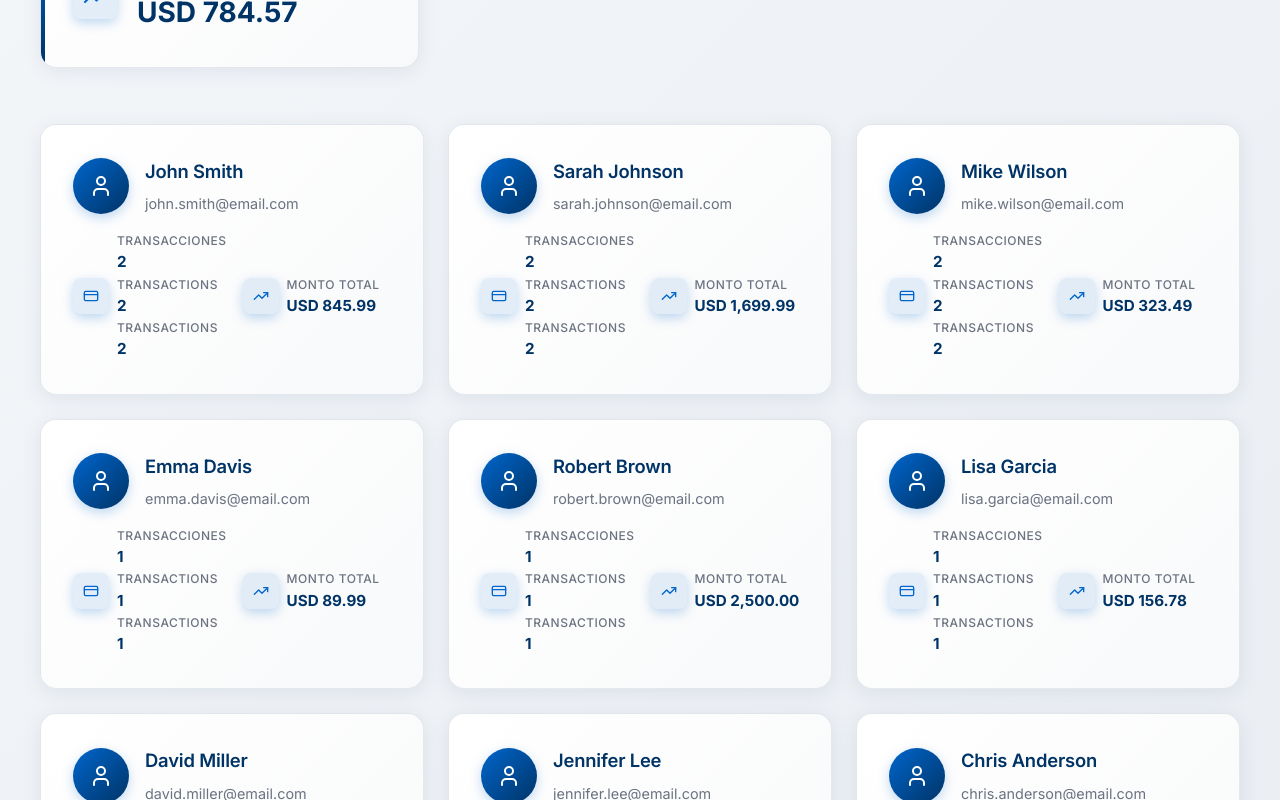
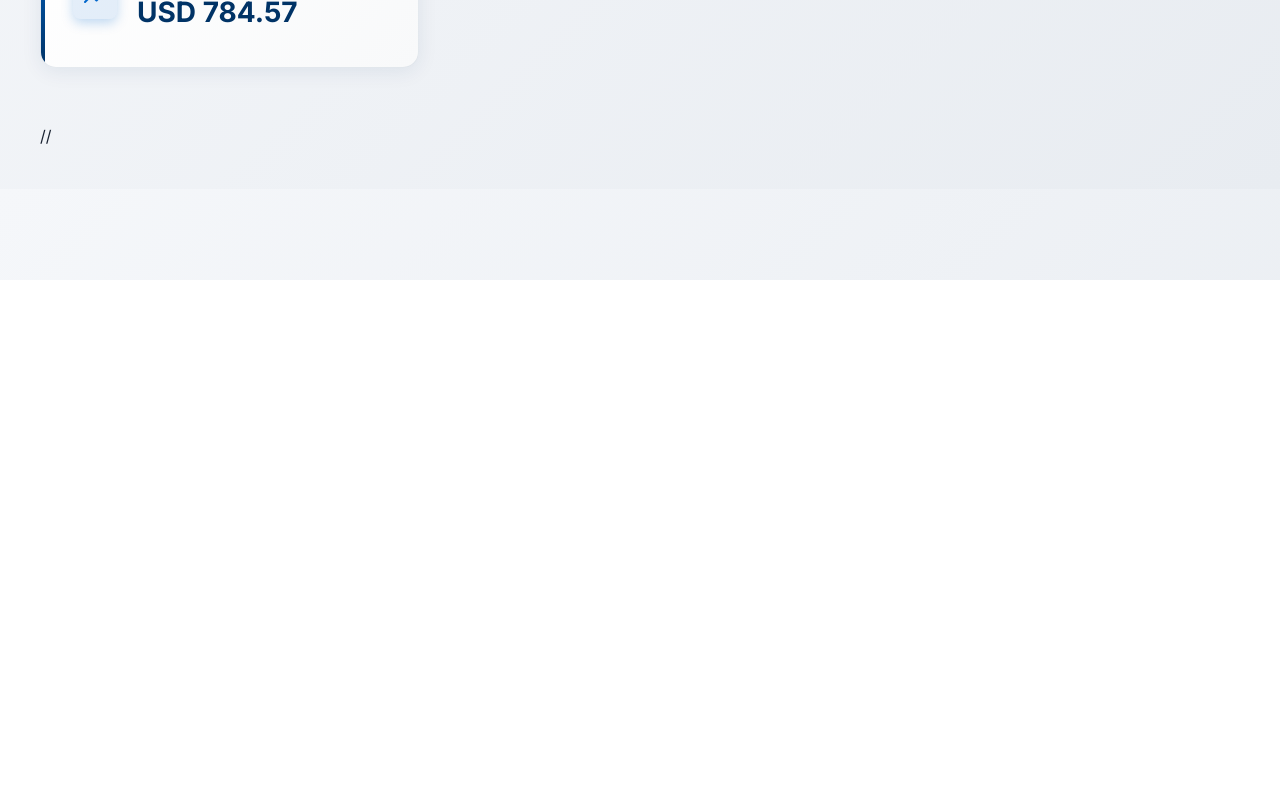
Before and after one commit to mio92/pagos-en-linea, a React (Create React App) app: page / in a window 1280 px wide. Shown: the part 520-1320 px from the top of the page. After the commit the page ends 800 px from the top, so only its background shows below. Built offline with nearby package versions, Linux system fonts and the light colour scheme.

Commit message:
Merge con main

```diff
--- a/src/components/Dashboard.tsx
+++ b/src/components/Dashboard.tsx
@@ -19,14 +19,7 @@ const Dashboard: React.FC = () => {
     return calculateTransactionSummary(mockTransactions);
   }, []);
 
-  const filteredUsers = useMemo(() => {
-    if (!searchTerm) return usersWithTransactions;
 
-    return usersWithTransactions.filter(user =>
-      user.name.toLowerCase().includes(searchTerm.toLowerCase()) ||
-      user.email.toLowerCase().includes(searchTerm.toLowerCase())
-    );
-  }, [usersWithTransactions, searchTerm]);
 
   if (selectedUser) {
     return (
@@ -86,22 +79,9 @@ const Dashboard: React.FC = () => {
         </div>
       </div>
 
+      //
 
-      <div className="users-grid">
-        {filteredUsers.map(user => (
-          <UserCard
-            key={user.id}
-            user={user}
-            onClick={() => setSelectedUser(user)}
-          />
-        ))}
-      </div>
 
-      {filteredUsers.length === 0 && (
-        <div className="empty-state">
-          <p>No se encontraron usuarios que coincidan con tu búsqueda.</p>
-        </div>
-      )}
     </div>
   );
 };
```
